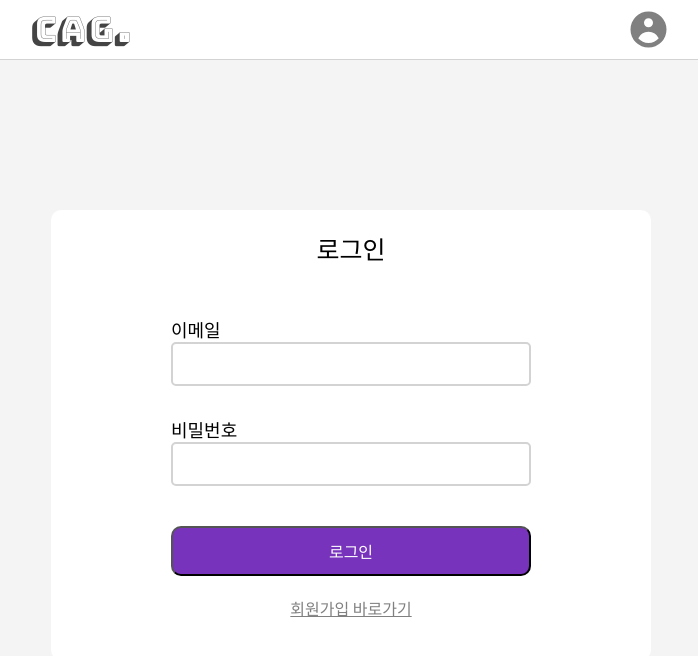
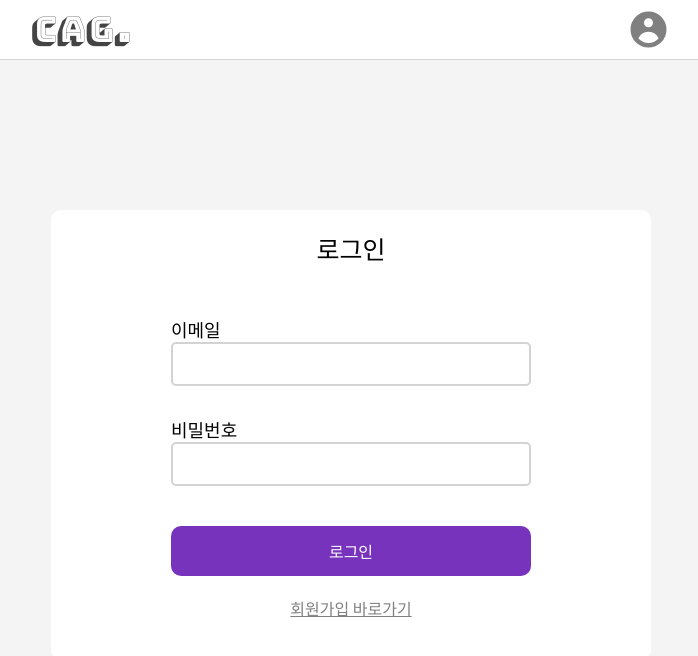
Before and after one commit to JEONGHWANMIN/CollectAllGames, a React (Create React App) app in the folder client/: page /login in a window 1280 px wide. Shown: the top 656 px of the page, without its empty margins (289-987 px from the left). Built offline with nearby package versions, Linux system fonts and the light colour scheme.

Commit message:
Feat : add hover opacity , border none

```diff
--- a/client/src/components/Common/SubmitButton.tsx
+++ b/client/src/components/Common/SubmitButton.tsx
@@ -14,6 +14,7 @@ function SubmitButton({ name, onClick }: Props) {
 export default SubmitButton;
 
 const Button = styled.button`
+  border: none;
   width: 60%;
   height: 50px;
   color: white;
@@ -22,4 +23,8 @@ const Button = styled.button`
   border-radius: 10px;
   font-size: 16px;
   margin-top: 10px;
+
+  :hover {
+    opacity: 0.8;
+  }
 `;
```
